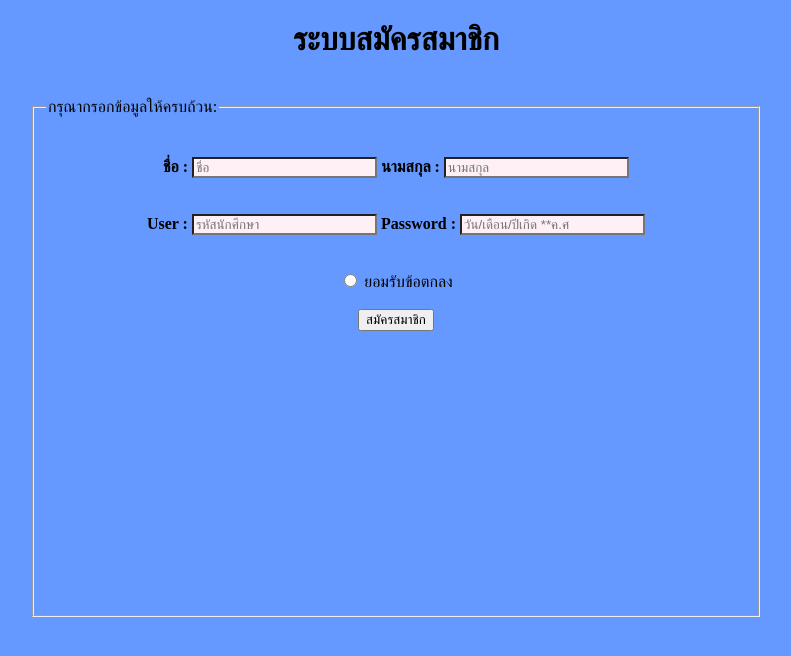
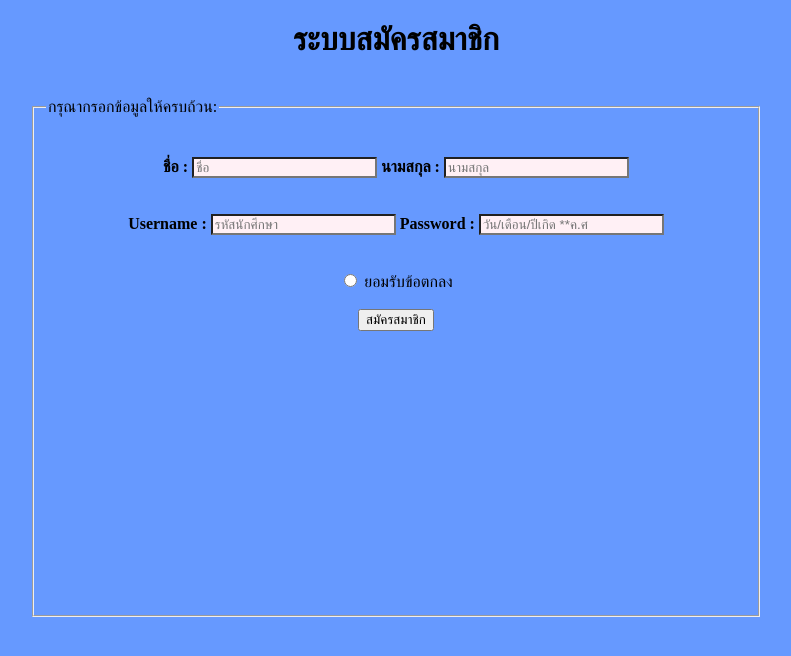
Before and after one commit to iamchamp/SWCAMP, a PHP site: page /showregister.php in a window 1280 px wide. Shown: the top 656 px of the page, without its empty margins (244-1035 px from the left). Run offline with PHP 8.4, Linux system fonts and the light colour scheme; data that the repository does not hold is empty.

Commit message:
แก้ user เป็น username

```diff
--- a/showregister.php
+++ b/showregister.php
@@ -39,7 +39,7 @@ if(count($error) > 0)
 <b>นามสกุล :   </b> <input type="text" name="lastname" placeholder="นามสกุล"style="background: #FFF0F5" ><br/> <br/> <br/>
 
 
-<b> User : </b> <input type="text" name="user" placeholder="รหัสนักศึกษา" style="background: #FFF0F5" maxlength=9 >
+<b> Username : </b> <input type="text" name="username" placeholder="รหัสนักศึกษา" style="background: #FFF0F5" maxlength=9 >
 <b> Password : </b> <input type="password" name="password" placeholder="วัน/เดือน/ปีเกิด **ค.ศ "style="background: #FFF0F5" maxlength=8> <br /><br /> <br />
 <input type="radio" name="status" value="user"> ยอมรับข้อตกลง <br /><br />
 <input type="submit" value="สมัครสมาชิก"><br /><br />
```
